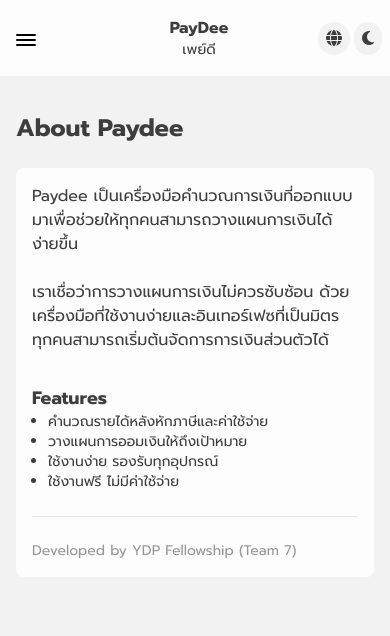
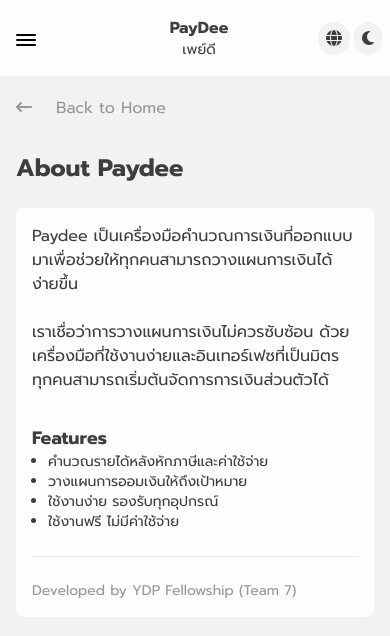
Before and after one commit to BossTheDev2209/paydee, a React (Vite) app: page /about-us in a window 390 px wide. Shown: the top 636 px of the page. Built offline with nearby package versions, Linux system fonts and the light colour scheme; a web font is replaced by a local one.

Commit message:
Saving Goal => Quick Mode => calculation feature

```diff
--- a/src/layout/MainLayout.jsx
+++ b/src/layout/MainLayout.jsx
@@ -6,7 +6,7 @@
   return (
     <div className="w-full">
       <Header />
-      <div className="px-4 mt-28 lg:mt-10 min-h-screen mb-10">
+      <div className="px-4 mt-24 md:mt-10 lg:mt-10 min-h-screen mb-10">
         <Outlet />
       </div>
       {/* <Footer /> */}
--- a/src/views/AboutUs.jsx
+++ b/src/views/AboutUs.jsx
@@ -1,10 +1,18 @@
 import { useState } from "react";
 import QuickMode from "./salary-tab/QuickMode";
 import DetailedMode from "./salary-tab/DetailedMode";
+import { Link } from "react-router-dom";
 
 export default function AboutUs() {
   return (
     <section className="w-full flex flex-col items-center">
+      <Link to="/" className="w-full">
+        <p className="w-full text-start text-base md:text-xl mb-8 text-[#979797] transition-colors duration-300">
+          <i class="fa-solid fa-arrow-left-long pr-6"></i>
+          Back to Home
+        </p>
+      </Link>
+
       <h1 className="w-full md:w-10/12 text-2xl md:text-4xl font-bold text-[#3d3d3d] dark:text-[#f2f1f1] transition-colors duration-300">
         About Paydee
       </h1>
@@ -32,7 +40,9 @@
               <li>ใช้งานฟรี ไม่มีค่าใช้จ่าย</li>
             </ul>
             <hr className="my-6" />
-            <p className="text-sm md:text-lg text-[#979797] dark:text-[#979797] transition-colors duration-300 text-nowrap">Developed by YDP Fellowship (Team 7)</p>
+            <p className="text-sm md:text-lg text-[#979797] dark:text-[#979797] transition-colors duration-300 text-nowrap">
+              Developed by YDP Fellowship (Team 7)
+            </p>
           </div>
         </section>
       </div>
--- a/src/views/Financial.jsx
+++ b/src/views/Financial.jsx
@@ -5,19 +5,20 @@
 import TextSelect from "../components/TextSelect";
 import { useState } from "react";
 import { useNavigate } from "react-router-dom";
+import { Link } from "react-router-dom";
 
-function AutoModal({ show, title, message }) {
-  if (!show) return null;
+// function AutoModal({ show, title, message }) {
+//   if (!show) return null;
 
-  return (
-    <div className="fixed inset-0 bg-black/40 flex items-center justify-center z-50">
-      <div className="bg-white dark:bg-[#1e1e1e] p-6 rounded-xl w-[90%] max-w-sm shadow-lg animate-fade">
-        <h2 className="text-xl font-semibold">{title}</h2>
-        <p className="mt-2">{message}</p>
-      </div>
-    </div>
-  );
-}
+//   return (
+//     <div className="fixed inset-0 bg-black/40 flex items-center justify-center z-50">
+//       <div className="bg-white dark:bg-[#1e1e1e] p-6 rounded-xl w-[90%] max-w-sm shadow-lg animate-fade">
+//         <h2 className="text-xl font-semibold">{title}</h2>
+//         <p className="mt-2">{message}</p>
+//       </div>
+//     </div>
+//   );
+// }
 
 export default function Financial() {
   const navigate = useNavigate();
@@ -60,11 +61,19 @@
 
   return (
     <section className="w-full">
+      <Link to="/" className="w-full">
+        <p className="w-full text-start text-base md:text-xl mb-8 text-[#979797] transition-colors duration-300">
+          <i class="fa-solid fa-arrow-left-long pr-6"></i>
+          Back to Home
+        </p>
+      </Link>
+
       <h1 className="text-lg md:text-2xl font-bold text-[#3d3d3d] dark:text-[#f2f1f1] transition-colors duration-300">
         Financial Profile
       </h1>
       <p className="text-sm md:text-lg text-[#3d3d3d] dark:text-[#f2f1f1] transition-colors duration-300">
-        สำหรับผู้ที่ประสงค์กรอกเพื่อเพิ่มความสะดวกรวดเร็วในการใช้งาน แบบฟอร์มนี้จะบันทึกข้อมูลไว้ใช้กรอกอัตโนมัติเมื่อเจอคำถามเดิม
+        สำหรับผู้ที่ประสงค์กรอกเพื่อเพิ่มความสะดวกรวดเร็วในการใช้งาน
+        แบบฟอร์มนี้จะบันทึกข้อมูลไว้ใช้กรอกอัตโนมัติเมื่อเจอคำถามเดิม
       </p>
       <Formik
         initialValues={{
--- a/src/views/SalaryAfterTax.jsx
+++ b/src/views/SalaryAfterTax.jsx
@@ -1,6 +1,7 @@
 import { useState } from "react";
 import QuickMode from "./salary-tab/QuickMode";
 import DetailedMode from "./salary-tab/DetailedMode";
+import { Link } from "react-router-dom";
 
 export default function SalaryAfterTax() {
   const [mode, setMode] = useState("quick");
@@ -28,15 +29,37 @@
       console.log(quickNet);
 
       // detailed mode
-      const detailedNet = (salary + bonus + extraIncome) - (commutingCost + housingCost + debt + netTax) - deduction
+      const detailedNet =
+        salary +
+        bonus +
+        extraIncome -
+        (commutingCost + housingCost + debt + netTax) -
+        deduction;
 
-      setResult({ salary, tax, expenses, netTax, quickNet, netYear, taxYear, detailedNet });
+      setResult({
+        salary,
+        tax,
+        expenses,
+        netTax,
+        quickNet,
+        netYear,
+        taxYear,
+        detailedNet,
+      });
       setLoading(false);
     });
   };
   return (
     <section className="w-full">
-      <h1 className="text-lg md:text-2xl font-bold text-[#3d3d3d] dark:text-[#f2f1f1] transition-colors duration-300">Salary After Tax</h1>
+      <Link to="/" className="w-full">
+        <p className="w-full text-start text-base md:text-xl mb-8 text-[#979797] transition-colors duration-300">
+          <i class="fa-solid fa-arrow-left-long pr-6"></i>
+          Back to Home
+        </p>
+      </Link>
+      <h1 className="text-lg md:text-2xl font-bold text-[#3d3d3d] dark:text-[#f2f1f1] transition-colors duration-300">
+        Salary After Tax
+      </h1>
       <h3 className="text-sm md:text-lg text-[#3d3d3d] dark:text-[#f2f1f1] transition-colors duration-300">
         คำนวณรายได้สุทธิหลังหักภาษีและค่าใช้จ่าย
       </h3>
@@ -57,7 +80,10 @@
           )}
 
           <div className="w-full p-4 bg-[#fdfdfd] dark:bg-[#202121] transition-colors duration-300 rounded-lg mt-10">
-            <h1 className="text-xl md:text-3xl font-bold text-[#3d3d3d] dark:text-[#f2f1f1] transition-colors duration-300"> ผลลัพธ์ </h1>
+            <h1 className="text-xl md:text-3xl font-bold text-[#3d3d3d] dark:text-[#f2f1f1] transition-colors duration-300">
+              {" "}
+              ผลลัพธ์{" "}
+            </h1>
             {loading ? (
               <div className="flex justify-center items-center h-40">
                 <h1 className="text-5xl">
@@ -68,25 +94,37 @@
               <>
                 <div className="">
                   <p className="flex flex-wrap justify-between pad-main">
-                    <h2 className="text-base md:text-xl md:w-6/12 text-[#3d3d3d] dark:text-[#f2f1f1] transition-colors duration-300"> รายได้สุทธิต่อเดือน </h2>
+                    <h2 className="text-base md:text-xl md:w-6/12 text-[#3d3d3d] dark:text-[#f2f1f1] transition-colors duration-300">
+                      {" "}
+                      รายได้สุทธิต่อเดือน{" "}
+                    </h2>
                     <h2 className="text-base md:text-xl md:w-6/12 text-end text-[#3d3d3d] dark:text-[#f2f1f1] transition-colors duration-300">
                       {result.quickNet.toLocaleString()} บาท
                     </h2>
                   </p>
                   <p className="flex flex-wrap justify-between pad-main">
-                    <h2 className="text-base md:text-xl md:w-6/12 text-[#3d3d3d] dark:text-[#f2f1f1] transition-colors duration-300"> รายได้สุทธิต่อปี </h2>
+                    <h2 className="text-base md:text-xl md:w-6/12 text-[#3d3d3d] dark:text-[#f2f1f1] transition-colors duration-300">
+                      {" "}
+                      รายได้สุทธิต่อปี{" "}
+                    </h2>
                     <h2 className="text-base md:text-xl md:w-6/12 text-end text-[#3d3d3d] dark:text-[#f2f1f1] transition-colors duration-300">
                       {result.netYear.toLocaleString()} บาท
                     </h2>
                   </p>
                   <p className="flex flex-wrap justify-between pad-main text-[#3d3d3d] dark:text-[#f2f1f1] transition-colors duration-300">
-                    <h2 className="text-base md:text-xl md:w-6/12 text-[#3d3d3d] dark:text-[#f2f1f1] transition-colors duration-300"> หักภาษี </h2>
+                    <h2 className="text-base md:text-xl md:w-6/12 text-[#3d3d3d] dark:text-[#f2f1f1] transition-colors duration-300">
+                      {" "}
+                      หักภาษี{" "}
+                    </h2>
                     <h2 className="text-base md:text-xl md:w-6/12 text-end text-[#3d3d3d] dark:text-[#f2f1f1] transition-colors duration-300">
                       {result.netTax.toLocaleString()} บาท
                     </h2>
                   </p>
                   <p className="flex flex-wrap justify-between pad-main text-[#3d3d3d] dark:text-[#f2f1f1] transition-colors duration-300">
-                    <h2 className="text-base md:text-xl md:w-6/12 text-[#3d3d3d] dark:text-[#f2f1f1] transition-colors duration-300"> ภาษีต่อปี </h2>
+                    <h2 className="text-base md:text-xl md:w-6/12 text-[#3d3d3d] dark:text-[#f2f1f1] transition-colors duration-300">
+                      {" "}
+                      ภาษีต่อปี{" "}
+                    </h2>
                     <h2 className="text-base md:text-xl md:w-6/12 text-end text-[#3d3d3d] dark:text-[#f2f1f1] transition-colors duration-300">
                       {result.taxYear.toLocaleString()} บาท
                     </h2>
--- a/src/views/SavingGoal.jsx
+++ b/src/views/SavingGoal.jsx
@@ -1,6 +1,7 @@
 import { useState } from "react";
 import QuickMode from "./saving-goal-tab/QuickMode";
 import DetailedMode from "./saving-goal-tab/DetailedMode";
+import { Link } from "react-router-dom";
 
 function formatDuration(days) {
   if (days < 7) return `${days} วัน`;
@@ -54,22 +55,28 @@
 
       // quick mode
       const totalQuick = target / amount;
-      const durationQuick = formatDuration(totalQuick);
-      console.log(totalQuick);
+      const totalDays = totalQuick * daysPerSave;
+      const duration = formatDuration(totalDays);
+      console.log(totalDays);
 
       // detailed mode
       const remaining = target - saving;
       const timeDetailed = remaining / amount;
       const totalDetailed = timeDetailed * daysPerSave;
-      const durationDetailed = formatDuration(totalDetailed);
       console.log(totalDetailed);
 
-      setResult({ totalQuick, totalDetailed, durationDetailed, durationQuick });
+      setResult({ totalQuick, totalDetailed, duration });
       setLoading(false);
     });
   };
   return (
     <section className="w-full">
+      <Link to="/" className="w-full">
+        <p className="w-full text-start text-base md:text-xl mb-8 text-[#979797] transition-colors duration-300">
+          <i class="fa-solid fa-arrow-left-long pr-6"></i>
+          Back to Home
+        </p>
+      </Link>
       <h1 className="text-lg md:text-2xl font-bold text-[#3d3d3d] dark:text-[#f2f1f1] transition-colors duration-300">
         Saving Goal
       </h1>
@@ -110,7 +117,7 @@
                       ระยะเวลา
                     </h2>
                     <h2 className="text-base md:text-xl w-6/12 text-end text-[#3d3d3d] dark:text-[#f2f1f1] transition-colors duration-300">
-                      {result.totalQuick.toLocaleString()} วัน
+                      {result.duration}
                     </h2>
                   </p>
                   {/* <p className="flex flex-wrap justify-between pad-main">
```
